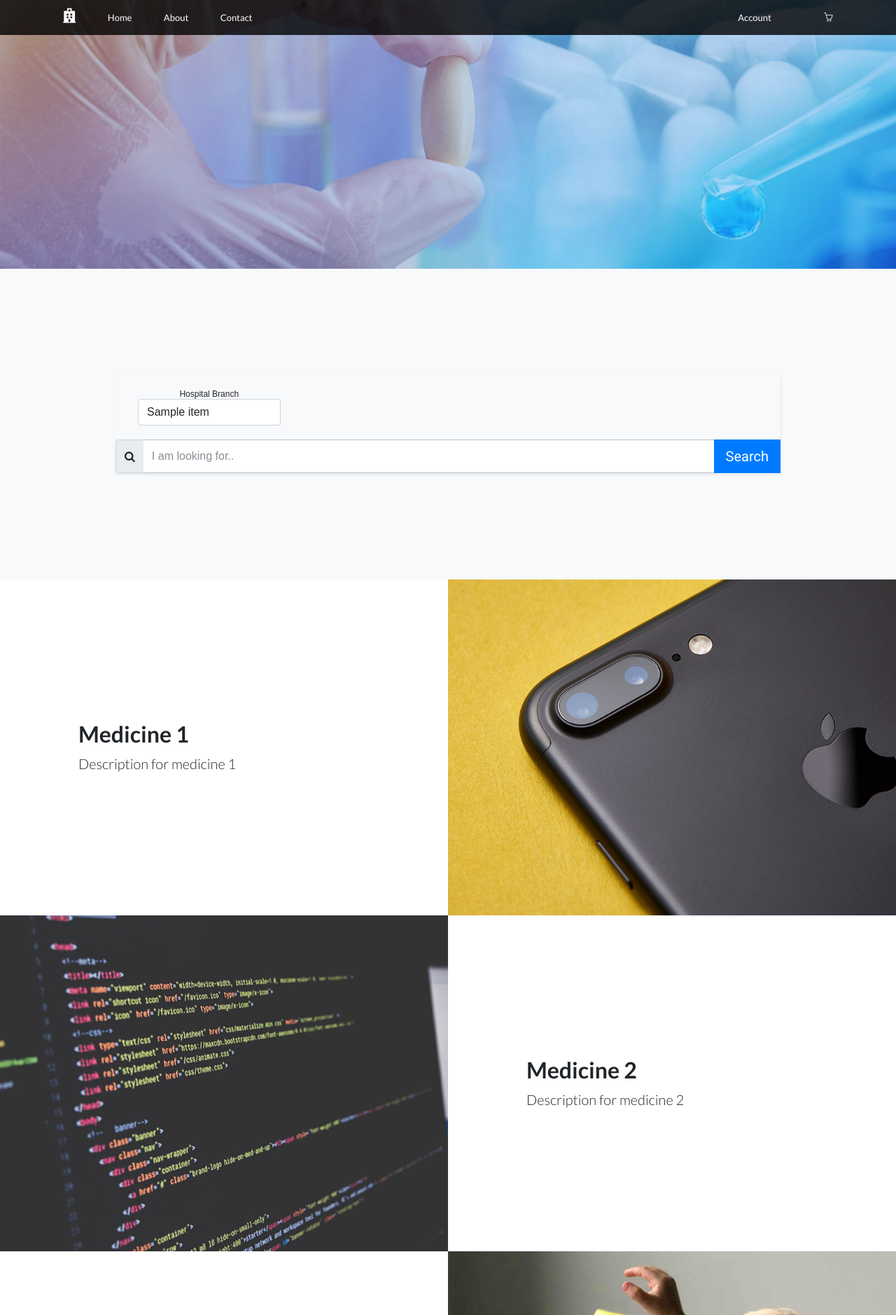
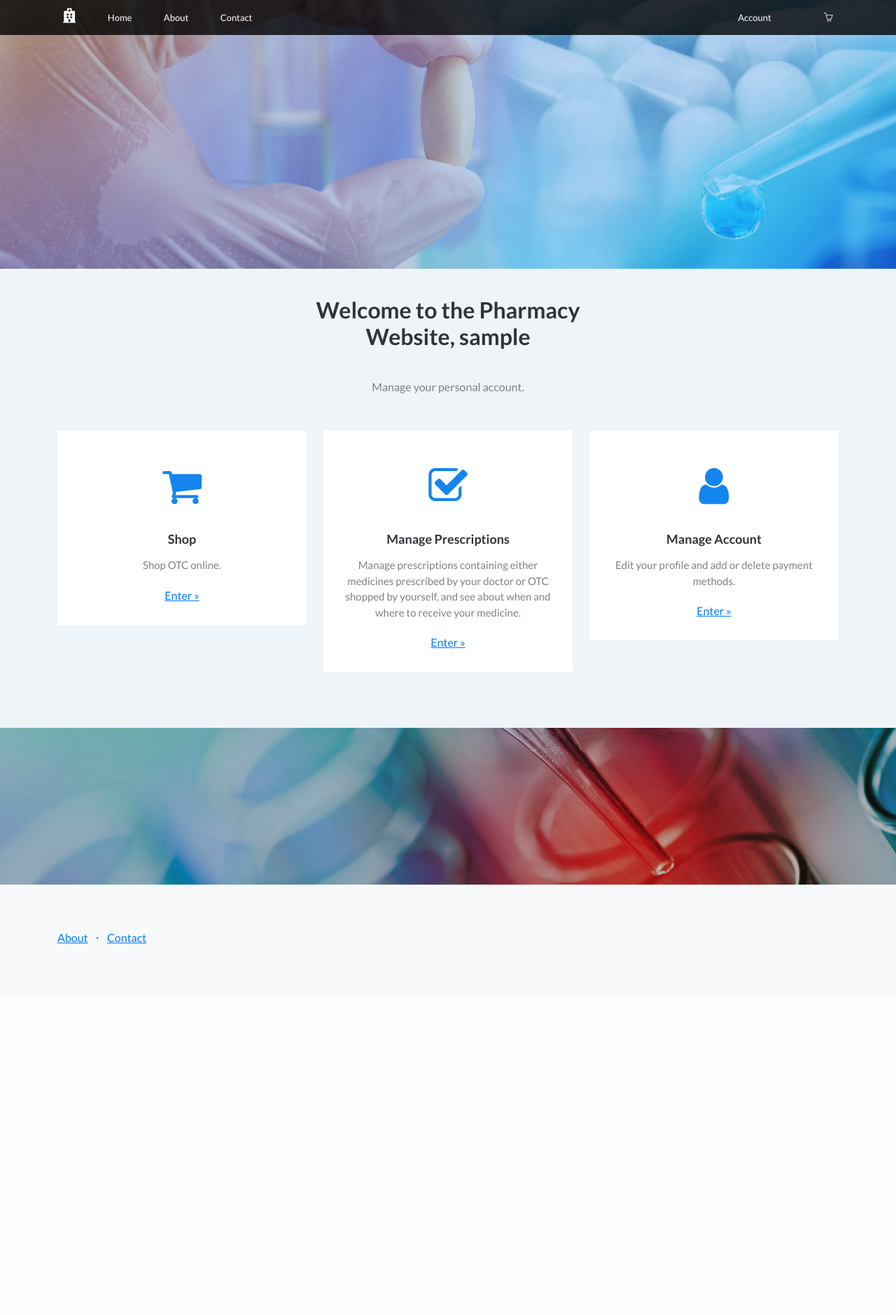
Before and after one commit to YJJfish/Pharmacy-Management-System, a Django app: template UserFrontend/templates/index.html in a window 1280 px wide. Shown: the top 1879 px of the page at 70% size. After the commit the page ends 1348 px from the top, so only its background shows below. Run offline with Django 3.2, Linux system fonts and the light colour scheme; the template is opened without the code that fills it: most values are stand-ins (such as "Sample title", 1, 10 or a date in 2020); some libraries are stand-ins or nearby versions.

Commit message:
Update webpages

```diff
--- a/UserFrontend/UserFrontend/settings.py
+++ b/UserFrontend/UserFrontend/settings.py
@@ -26,7 +26,7 @@ SECRET_KEY = 'django-insecure-f@t!%rvi5+^wh22jql^o@)agb^^d#btt*7!p@og%$^)#d+8#@5
 # SECURITY WARNING: don't run with debug turned on in production!
 DEBUG = True
 
-ALLOWED_HOSTS = []
+ALLOWED_HOSTS = ['*']
 
 
 # Application definition
--- a/UserFrontend/templates/index.html
+++ b/UserFrontend/templates/index.html
@@ -31,71 +31,38 @@
     <header class="text-center text-white masthead" style="background:url({% static 'img/background1.jpg' %} )no-repeat center center;background-size:cover;">
         <div class="overlay" style="background: rgba(0,123,255,0.22);opacity: 1;"></div>
     </header>
-    <section class="text-center bg-light features-icons">
-        <div class="col-xl-9 mx-auto position-relative">
-            <form class="search-form" action="/search/{{Selected_}}" method="post">
-                {% csrf_token %}
+    <section class="showcase">
+        <div class="container-fluid p-0">
+            <section class="features-boxed">
                 <div class="container">
-                    <div class="row" style="padding: 20px;">
-                        <div class="col-md-3">
-                            <div class="form-group">
-                                <label >Hospital Branch</label>
-                                <select  class="form-control" name="BRANCH" onchange="location = this.options[this.selectedIndex].value;">
-                                    {% for Item_ in BranchList_ %}
-                                        {% if Item_ == Selected_ %}
-                                            <option value="{{Item_}}" selected="selected">{{Item_}}</option>
-                                        {% else %}
-                                            <option value="{{Item_}}">{{Item_}}</option>
-                                        {% endif %}
-                                    {% endfor %}
-                                </select>
+                    <div class="intro">
+                        <h2 class="text-center">Welcome to the Pharmacy Website, {{UserName_}}</h2>
+                        <p class="text-center">Manage your personal account.</p>
+                    </div>
+                    <div class="row justify-content-center features">
+                        <div class="col-sm-6 col-md-5 col-lg-4 item">
+                            <div class="box"><i class="fa fa-shopping-cart icon"></i>
+                                <h3 class="name">Shop</h3>
+                                <p class="description">Shop OTC online.</p><a class="learn-more" href="/search">Enter »</a>
                             </div>
                         </div>
-                        <div class="col-md-3">
-                            <div></div>
+                        <div class="col-sm-6 col-md-5 col-lg-4 item">
+                            <div class="box"><i class="fa fa-check-square-o icon"></i>
+                                <h3 class="name">Manage Prescriptions</h3>
+                                <p class="description">Manage prescriptions containing either medicines prescribed by your doctor or OTC shopped by yourself, and see about when and where to receive your medicine.</p><a class="learn-more" href="/bill">Enter »</a>
+                            </div>
                         </div>
-                        <div class="col-md-3">
-                            <div></div>
-                        </div>
-                        <div class="col-md-3">
-                            <div></div>
+                        <div class="col-sm-6 col-md-5 col-lg-4 item">
+                            <div class="box"><i class="fa fa-user icon"></i>
+                                <h3 class="name">Manage Account</h3>
+                                <p class="description">Edit your profile and add or delete payment methods.</p><a class="learn-more" href="/account">Enter »</a>
+                            </div>
                         </div>
                     </div>
                 </div>
-                <div class="input-group">
-                    <span class="input-group-text"><i class="fa fa-search"></i></span>
-                    <input class="form-control" type="search" name="SEARCH" placeholder="I am looking for..">
-                    <button class="btn btn-primary btn-lg" type="submit">Search </button>
-                </div>
-            </form>
+            </section>
         </div>
     </section>
-    <section class="showcase">
-        <div class="container-fluid p-0">
-            <div class="row g-0">
-                <div class="col-lg-6 text-white order-lg-2 showcase-img" style="background-image:url({% static 'img/bg-showcase-1.jpg' %});"><span></span></div>
-                <div class="col-lg-6 my-auto order-lg-1 showcase-text">
-                    <h2>Medicine 1</h2>
-                    <p class="lead mb-0">Description for medicine 1</p>
-                </div>
-            </div>
-            <div class="row g-0">
-                <div class="col-lg-6 text-white showcase-img" style="background-image:url({% static 'img/bg-showcase-2.jpg' %});"><span></span></div>
-                <div class="col-lg-6 my-auto order-lg-1 showcase-text">
-                    <h2>Medicine 2</h2>
-                    <p class="lead mb-0">Description for medicine 2</p>
-                </div>
-            </div>
-            <div class="row g-0">
-                <div class="col-lg-6 text-white order-lg-2 showcase-img" style="background-image:url({% static 'img/bg-showcase-3.jpg' %});"><span></span></div>
-                <div class="col-lg-6 my-auto order-lg-1 showcase-text">
-                    <h2>Medicine 3</h2>
-                    <p class="lead mb-0">Description for medicine 3</p>
-                </div>
-            </div>
-        </div>
-    </section>
-    <section class="text-center bg-light testimonials"></section>
     <section class="text-center text-white call-to-action" style="background:url({% static 'img/background2.jpg' %}) no-repeat center center;background-size:cover;">
         <div class="overlay"></div>
     </section>
```
Also changed, not shown: UserFrontend/UserFrontend/views.py (+1 -11 lines), UserFrontend/templates/account.html (+36 -15 lines), UserFrontend/templates/profile.html (deleted, +0 -147 lines), UserFrontend/db.sqlite3.
